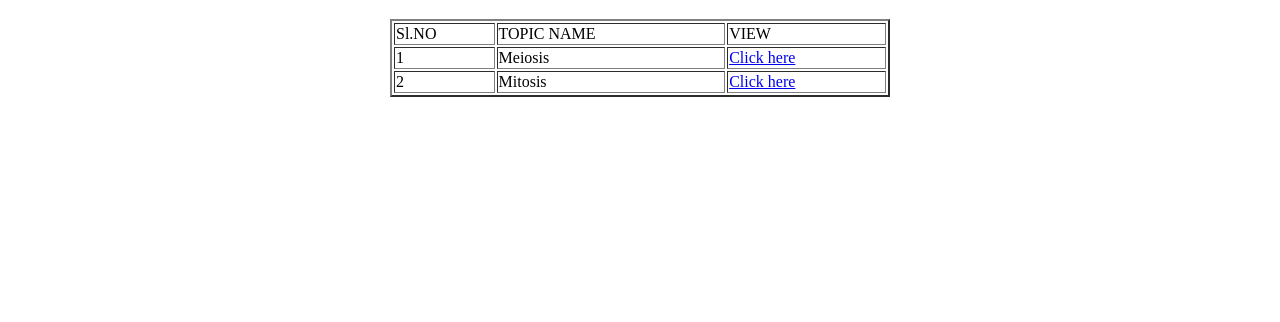
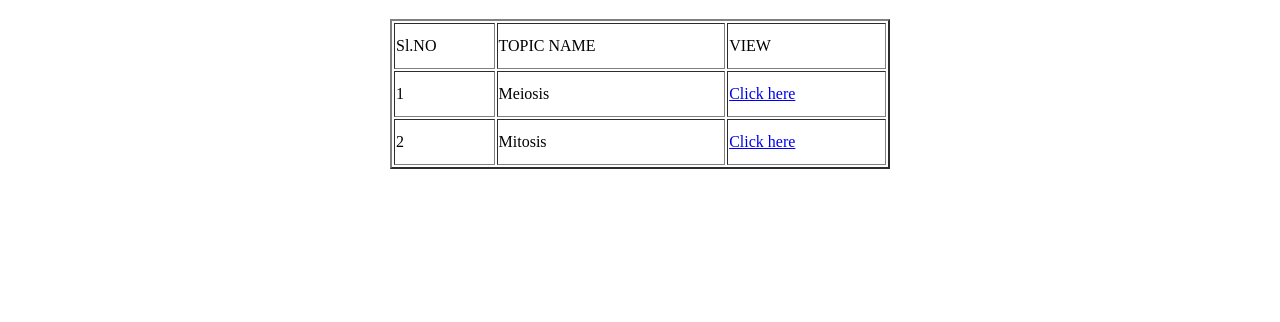
Before and after one commit to sathvika75/BOTANYNOTES, a plain HTML site: page index.html in a window 1280 px wide. Shown: the part 202-524 px from the top of the page. Drawn offline with Linux system fonts and the light colour scheme.

Commit message:
Update index.html

```diff
--- a/index.html
+++ b/index.html
@@ -18,7 +18,7 @@
             </header>
             <center><h1>BOTONY NOTES</h1></center>
             <div class="table">
-               <center><table border="2px" width="500px">
+               <center><table border="2px" width="500px" height="150px">
                     <tr>
                         <td>Sl.NO</td>
                         <td>TOPIC NAME</td>
```
